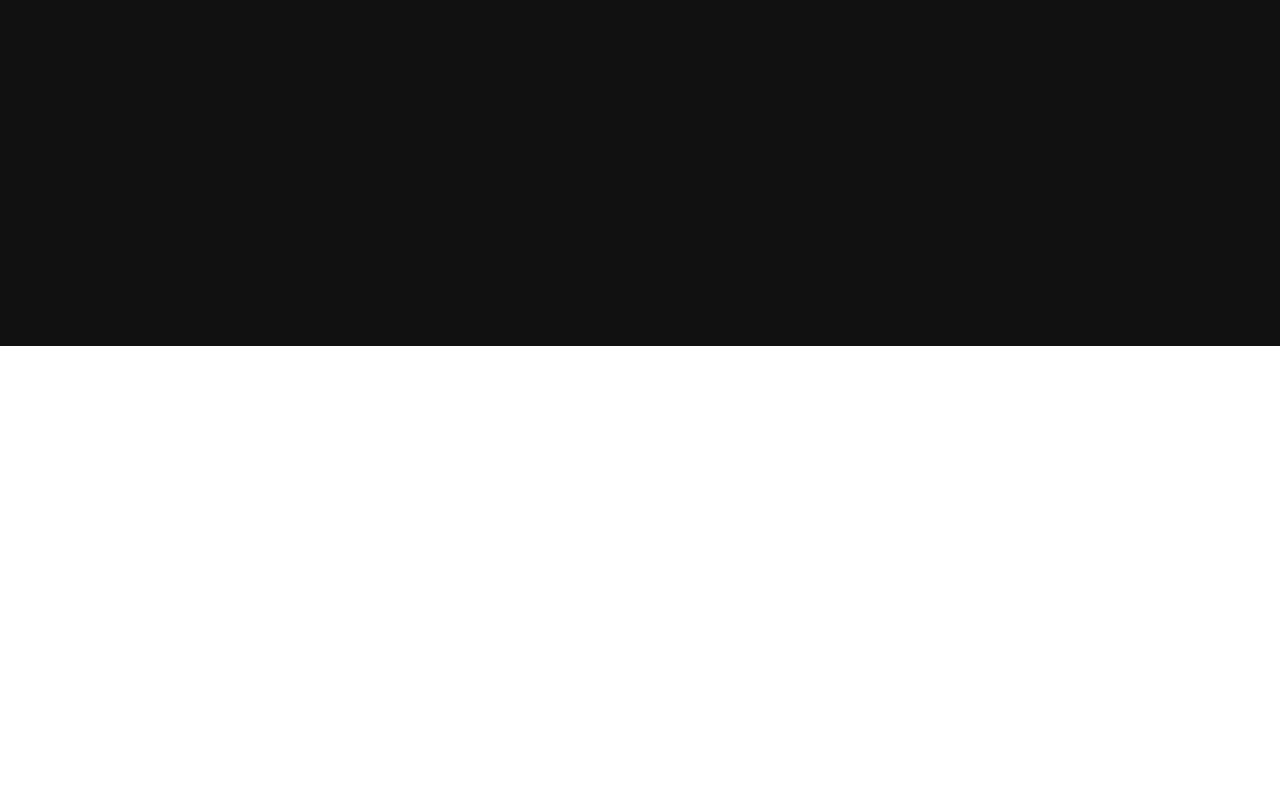
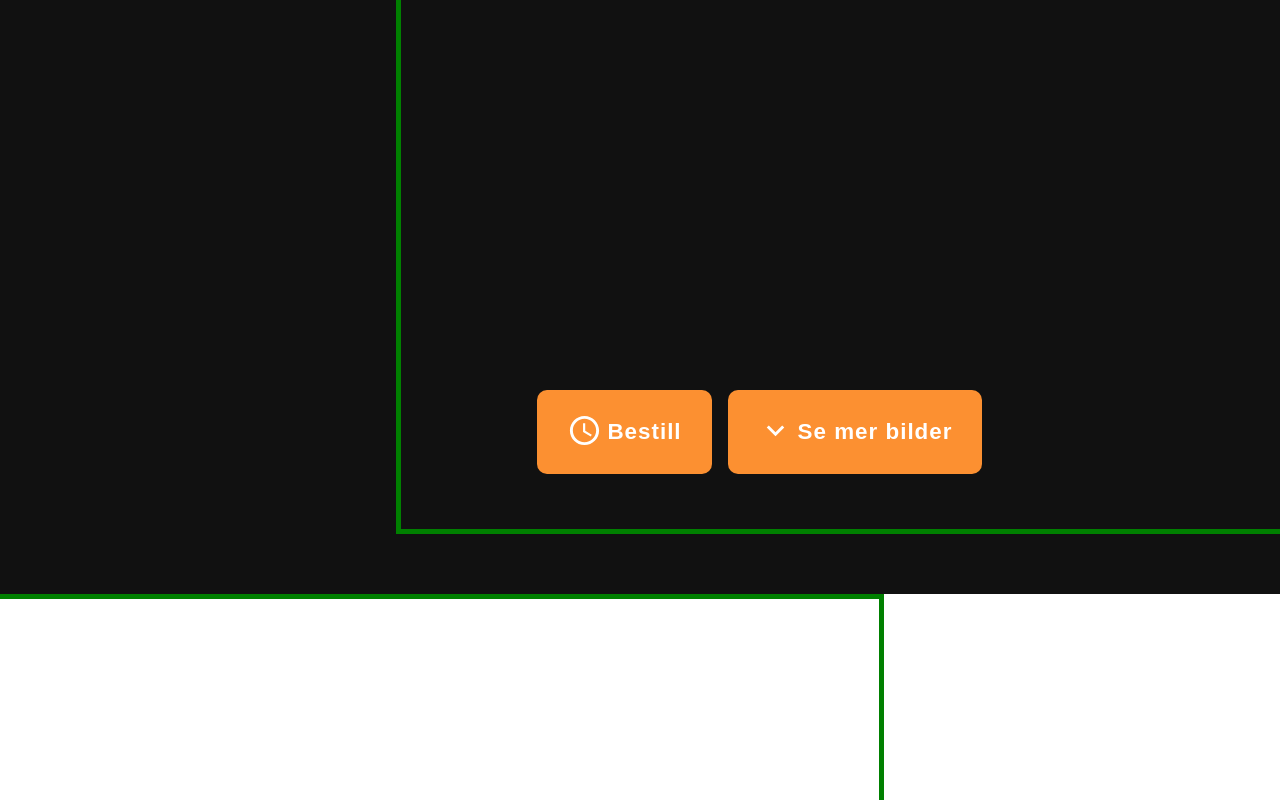
Before and after one commit to shahirriaz/photography-website, a React (Create React App) app: page /prices in a window 1280 px wide. Shown: the part 2000-2800 px from the top of the page. Built offline with nearby package versions, Linux system fonts and the light colour scheme.

Commit message:
add buttons on main row

```diff
--- a/src/App.js
+++ b/src/App.js
@@ -46,6 +46,7 @@ function App() {
             </Route>
             <Route path="/prices">
               <Prices />
+              <Footer />
             </Route>
             <Route path="/gallery">
               <Gallery />
--- a/src/MainRow.css
+++ b/src/MainRow.css
@@ -38,7 +38,7 @@
 }
 
 .mainRow__content--container {
-  /* border: 5px solid green; */
+  border: 5px solid green;
   display: flex;
   flex-direction: column;
   align-items: flex-start;
@@ -87,12 +87,10 @@
 }
 
 .mainRow__content > h3 {
+  letter-spacing: 1px;
   padding-bottom: 1rem;
   /* margin-bottom: 1rem; */
   font-size: 1.6rem;
-  /* background: url(https://www.andyhooke.co.uk/wp-content/uploads/2018/02/yellow-brushstroke.png);
-  background-repeat: no-repeat;
-  background-size: 30% 100%; */
   padding: 8px 0;
 }
 
@@ -102,10 +100,11 @@
 
 .mainRow__content > p {
   letter-spacing: 1px;
-  line-height: 2rem;
+  line-height: 1.5em;
   /* color: #181818; */
   font-weight: 500;
   padding: 8px 0;
+  font-size: 1.6rem;
   /* border: 2px solid blue; */
 }
 
@@ -148,9 +147,10 @@
 
 hr {
   border: 1px solid #e0e0e0;
+  opacity: 0.6;
   border-radius: 2px;
-  width: 60%;
-  margin: auto;
+  width: 80%;
+
   margin-top: 3rem;
 }
 
@@ -163,3 +163,50 @@ hr {
     flex-direction: column;
   }
 } */
+
+.mainRow__content--container--button--container {
+  /* border: 1px solid purple; */
+  margin: 5px;
+  margin-left: 5.4rem;
+  font-size: 1.4rem;
+  display: flex;
+}
+
+.mainRow__content--container--button--container--button {
+  /* width: 200px; */
+  /* height: 100%; */
+  font-size: 1.4rem;
+  padding: 20px;
+  /* padding-bottom: 45px; */
+  border-width: 0;
+  /* border: 1px solid #a3a1a1; */
+  background-color: #fc9031;
+  color: white;
+  outline: none;
+  letter-spacing: 1px;
+  font-weight: bold;
+  /* border: none; */
+  text-align: center;
+  margin-right: 1rem;
+  border-radius: 10px;
+
+  /* text-decoration: none; */
+}
+
+.mainRow__content--container--button--container--button:hover {
+  cursor: pointer;
+}
+
+.icon {
+  margin-right: 5px;
+  margin-top: 3px;
+  /* border: 1px solid red; */
+}
+
+.mainRow__content--container--button--content {
+  /* border: 2px solid green; */
+  display: flex;
+  align-items: center;
+  justify-content: center;
+  padding: 0px 10px 0px 10px;
+}
--- a/src/MainRow.js
+++ b/src/MainRow.js
@@ -2,6 +2,8 @@ import React, { useState } from "react";
 import "./MainRow.css";
 import { LazyLoadImage } from "react-lazy-load-image-component";
 import "react-lazy-load-image-component/src/effects/blur.css";
+import ScheduleIcon from "@material-ui/icons/Schedule";
+import ExpandMoreIcon from "@material-ui/icons/ExpandMore";
 
 function MainRow({
   title,
@@ -28,6 +30,7 @@ function MainRow({
   hr,
   priceDescription,
   isFontColorWhite,
+  Icon,
 }) {
   return (
     <div
@@ -65,10 +68,13 @@ function MainRow({
             <p className={isFontColorWhite && "mainRow__content--colorWhite"}>
               {description}
             </p>
+            {hr && <hr />}
             {priceDescription &&
               priceDescription.map(priceDescription => (
                 <>
                   <p
+                    data-aos="fade-up"
+                    data-aos-duration="1500"
                     className={`mainRow__content--priceDescription ${
                       isFontColorWhite && "mainRow__content--colorWhite"
                     }`}
@@ -77,6 +83,7 @@ function MainRow({
                   </p>
                 </>
               ))}
+
             {descriptionArray &&
               descriptionArray.map(description => (
                 <>
@@ -101,10 +108,32 @@ function MainRow({
                 </>
               ))}
           </div>
+          {Icon && (
+            <div className="mainRow__content--container--button--container">
+              <div className="mainRow__content--container--button--left">
+                <button className="mainRow__content--container--button--container--button">
+                  <div className="mainRow__content--container--button--content">
+                    <span className="icon">
+                      <ScheduleIcon fontSize="large" />
+                    </span>
+                    <span>Bestill</span>
+                  </div>
+                </button>
+              </div>
+              <div className="mainRow__content--container--button--left">
+                <button className="mainRow__content--container--button--container--button">
+                  <div className="mainRow__content--container--button--content">
+                    <span className="icon">
+                      <ExpandMoreIcon fontSize="large" />
+                    </span>
+                    <span>Se mer bilder</span>
+                  </div>
+                </button>
+              </div>
+            </div>
+          )}
 
-          {hr && <hr />}
-
-          {contentImage && (
+          {/* {contentImage && (
             <img
               data-aos="fade-left"
               data-aos-duration="2000"
@@ -117,7 +146,7 @@ function MainRow({
               src={contentImage}
               alt=""
             />
-          )}
+          )} */}
           {/* {children && isSubPrice ? (
             <div
               data-aos="fade-left"
--- a/src/PriceComponent.css
+++ b/src/PriceComponent.css
@@ -4,12 +4,12 @@
   align-items: center;
   margin: 20px;
   /* border: 1px solid blue; */
-  margin-bottom: 5rem;
+  margin-bottom: 200px;
 }
 
 .priceComponent__card {
-  height: 400px;
-  width: 350px;
+  height: 500px;
+  width: 400px;
   border: 4px solid #e8e8e8;
   background-color: #fff;
   margin: 20px;
@@ -38,7 +38,7 @@
   display: flex;
   flex-direction: column;
   justify-content: space-evenly;
-  height: 68%;
+  height: 320px;
 }
 
 p {
--- a/src/PriceComponent.js
+++ b/src/PriceComponent.js
@@ -47,7 +47,6 @@ function PriceComponent({
               </div>
             </div>
           )}
-          <button>Vis mer info</button>
         </div>
       </div>
     </div>
--- a/src/Prices.js
+++ b/src/Prices.js
@@ -17,15 +17,27 @@ const priceDescription = [
   "Bildepakke 3 -15 høyoppløste filer 7995 kr",
 
   " Bildepakke 4 -20 høyoppløste filer 8995 kr",
+];
 
-  "Bildepakke 5 -25 høyuppløste filer 9995 kr",
+const eventPriceDescription = [
+  "4000,- Fredagsbryllup 1-2 time i studio og eller ute",
 
-  "Bildepakke 6 -30 høyuppløste filer 10.995 kr",
+  "6800,- Lørdagsbryllup 1-2 time i studio og eller ute",
 
-  "Bildepakke 7 -35 høyuppløste filer 11.995 kr",
+  "9000,- Lørdagsbryllup 3 timer i studio og eller ute + vielse",
 
-  "Bildepakke 8 -40 høyuppløste filer 12.995 kr,",
+  "13000,- Halv dag. 6 timer",
+
+  "22000,- Hel dag . 12 timer",
 ];
+
+// "Bildepakke 5 -25 høyuppløste filer 9995 kr",
+
+// "Bildepakke 6 -30 høyuppløste filer 10.995 kr",
+
+// "Bildepakke 7 -35 høyuppløste filer 11.995 kr",
+
+// "Bildepakke 8 -40 høyuppløste filer 12.995 kr,
 
 function Prices() {
   useEffect(() => {
@@ -47,7 +59,7 @@ function Prices() {
         <PriceComponent
           title="Nyfødt"
           pakke_subTitle_1="Portrett NyFødt"
-          pakke_subTitle_2="Pakke 2 NyFødt med Familie"
+          pakke_subTitle_2="Med Familie"
           pakke_price_1="2500kr"
           pakke_price_2="4500kr"
         />
@@ -70,18 +82,6 @@ function Prices() {
         />
       </MainRow>
       <MainRow
-        title="Events"
-        subTitle="Priser for events"
-        priceDescription={priceDescription}
-        image="https://images.unsplash.com/photo-1603043647336-e71a50a294c9?ixid=MnwxMjA3fDB8MHxwaG90by1wYWdlfHx8fGVufDB8fHx8&ixlib=rb-1.2.1&auto=format&fit=crop&w=730&q=80"
-        isMarginRightImage
-        isAlignItemsCenter
-        isSubPrice
-        isFontColorWhite
-        // hr
-        // isBackgroundWhite
-      />
-      <MainRow
         title="Nyfødt"
         subTitle="Priser for nyfødt"
         description="Det sies at et bilde øker i verdi for hver dag som går, og det med god grunn. Nyfødtfotografering er noe helt spesielt. Det å få ett nytt familiemedlem kan være overveldende på mange vis, og helst skulle man kanskje ønske at man kunne fryse tiden for å nyte hvert sekund med dette nydelige lille nurket mens det er så lite, enda lengre."
@@ -93,13 +93,29 @@ function Prices() {
         isReverse
         isSubPrice
         hr
+        // isBackgroundWhite
+        isFontColorWhite
+        Icon
+      />
+      <MainRow
+        title="Events"
+        subTitle="Priser for events"
+        description="Jeg elsker brudepar! Dere skal senke skuldrene og stole på at det blir bra bilder. Jeg er med dere så lenge dere vil, og fanger store og små øyeblikk.  Alle våre brudepar har en planleggingstime i god tid før bryllupsdagen. Da blir vi litt kjent med hverandre og snakker om ønsker og muligheter. I etterkant av fotograferingen har vi visningstime. Der ser vi bildene stort på skjerm, og jeg hjelper med valg av takkekort, forstørrelser, rammer og selvfølgelig album. Store filer kan kjøpes dersom dere ønsker å printe selv. Jeg fotograferer i hele distriktet, og har stort sett vært over alt. Studio står klart på Madla hvis dere ønsker studiobilder, eller det er dårlig vær."
+        priceDescription={eventPriceDescription}
+        image="https://images.unsplash.com/photo-1603043647336-e71a50a294c9?ixid=MnwxMjA3fDB8MHxwaG90by1wYWdlfHx8fGVufDB8fHx8&ixlib=rb-1.2.1&auto=format&fit=crop&w=730&q=80"
+        isMarginRightImage
+        isAlignItemsCenter
+        isSubPrice
+        // isFontColorWhite
+        hr
         isBackgroundWhite
+        Icon
       />
 
       <MainRow
         title="Familie Fotografering"
-        subTitle=""
-        description="tate ipsum a convallis. Ut hendrerit magna sed hendrerit molestie. Pellentesque ullamcorper auctor felis. Nullam placerat lacinia ipsum id rutrum. Vivamus aliquet quis metus commodo moll ultricies porttitor risus ac dapibus. Vivamus eu risus hendrerit, bibendum neque a, euismod eros."
+        subTitle="Priser for familiebilder"
+        description="Ta vare på minnene med gode familiebilder. Når dere kommer blir vi enige om hvilket uttrykk dere ønsker, og planlegger fotograferingen ut fra det. Når vi er i gang, tar jeg gjerne forskjellige varianter med alle sammen og ellers de oppsettene dere måtte ønske. Noen vil ha klassiske familiebilder og andre ønsker en mer reportasjepreget stil. Jeg liker begge deler. Hvis barna er små fotograferer vi på dagtid, vi får best uttrykk hvis de er opplagte. Har dere eldre eller voksne barn finner vi tid en ettermiddag / kveld. Det er lurt å samkjøre klær så fargene harmonerer og dere er i samme årstid. Unngå store mønster og velg noe du føler deg fin i.Ønsker dere fotografering ute avtaler vi det ved bestilling."
         // image="https://images.unsplash.com/photo-1590171980804-fa50d5ca4524?ixid=MnwxMjA3fDB8MHxwaG90by1wYWdlfHx8fGVufDB8fHx8&ixlib=rb-1.2.1&auto=format&fit=crop&w=701&q=80"
         isMarginRightImage
         isAlignItemsCenter
@@ -108,6 +124,8 @@ function Prices() {
         isSubPrice
         hr
         isFontColorWhite
+        priceDescription={priceDescription}
+        Icon
       />
     </div>
   );
```
